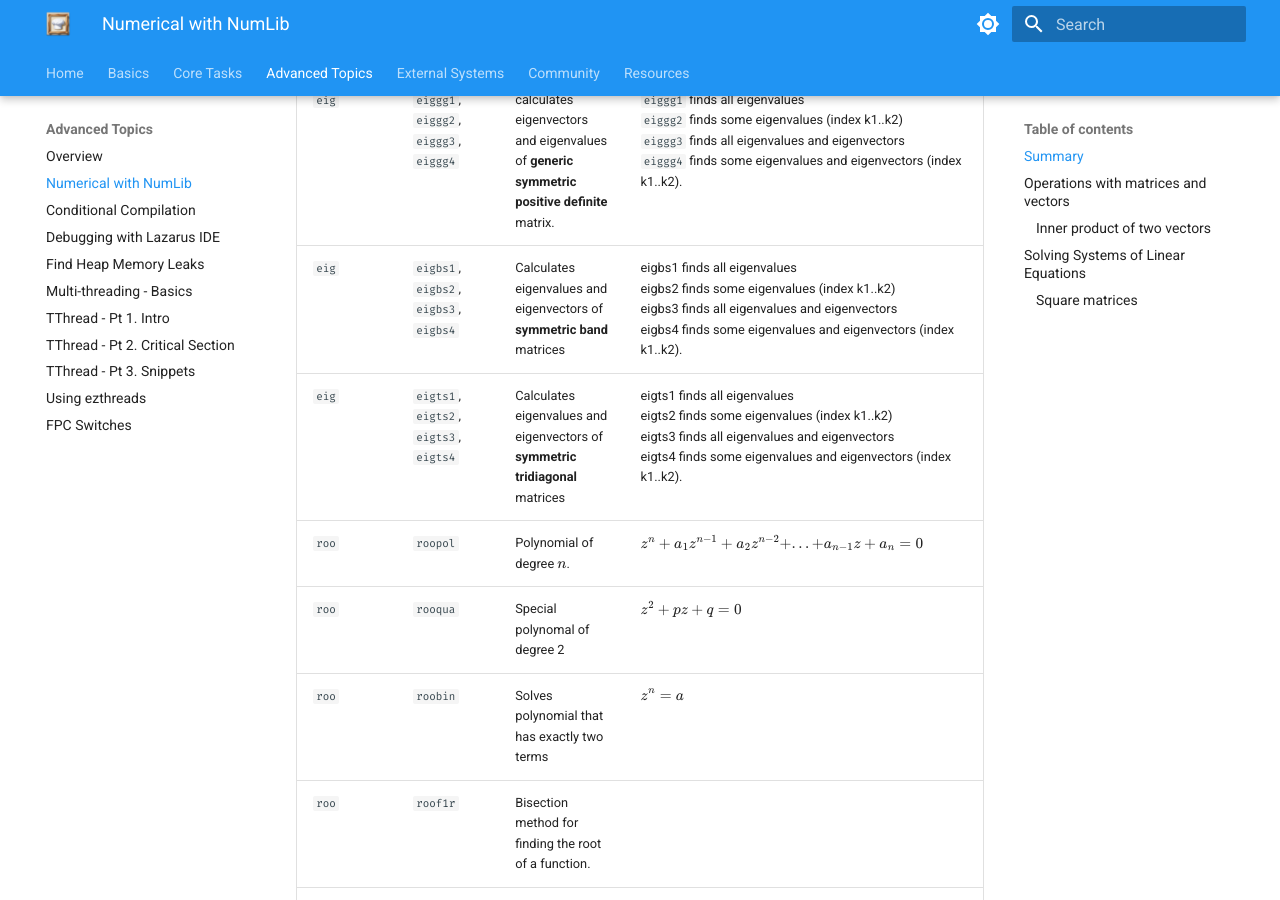
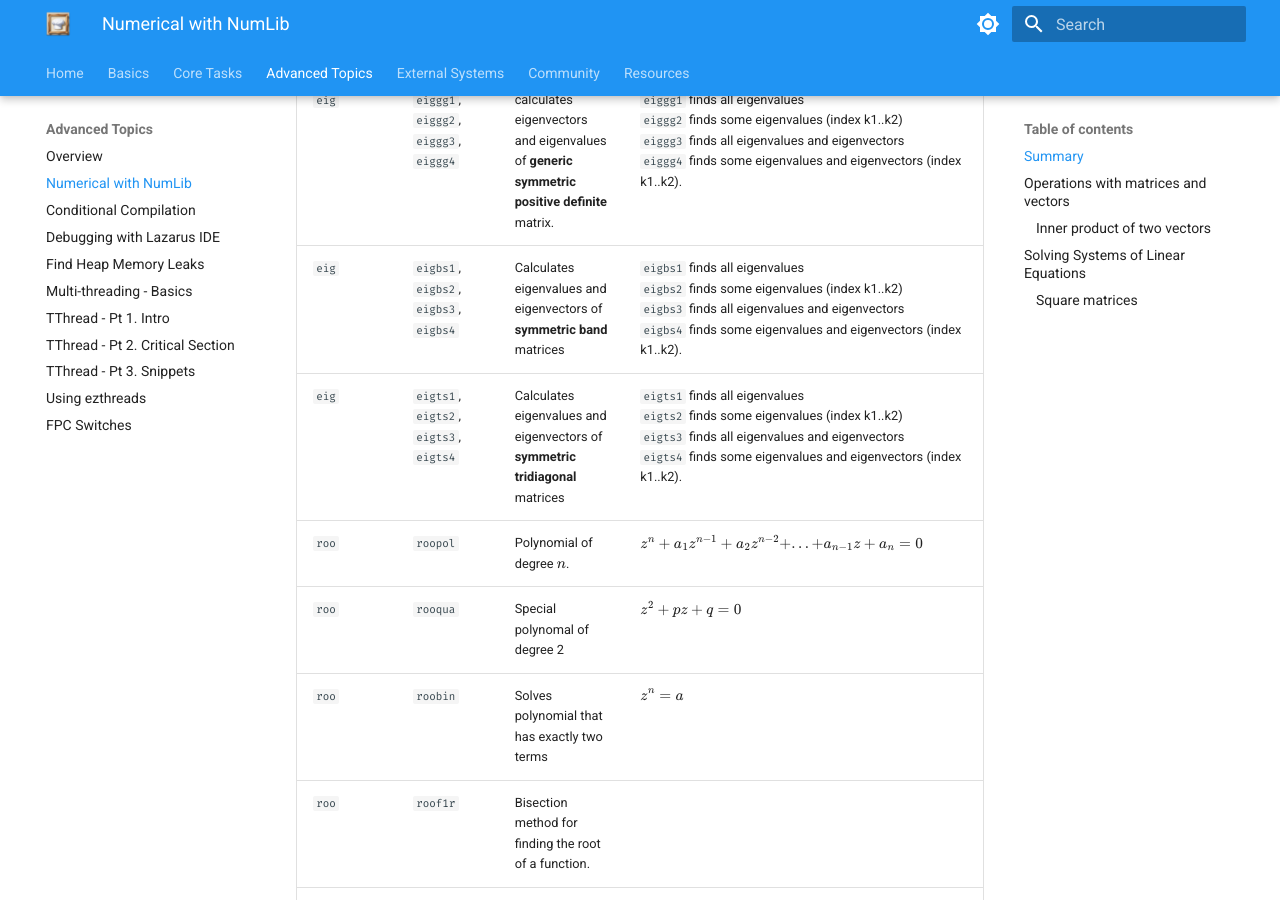
Before and after one commit to ikelaiah/free-pascal-cookbook, an MkDocs documentation site: the page built from docs/docs/advanced/numlib.md, in a window 1280 px wide and 900 px high, scrolled down 2815 px. Built offline with MkDocs 1.6.1 and Material for MkDocs 9.7.7, drawn with Linux system fonts in a browser that asks for light colours; some of the changed text lies outside the part shown.

Commit message:
Update - Minor edits.

```diff
--- a/docs/docs/advanced/numlib.md
+++ b/docs/docs/advanced/numlib.md
@@ -35,8 +35,8 @@ The notes on this page is based on [Free Pascal NumLib official doc](https://wik
 | `eig` | `eigge1`, `eigge3` |  calculates eigenvectors and eigenvalues of **generic** matrix. | `eigge1` calculates all eigenvalues. <br> `eigge3` calculates all eigenvalues and eigenvectors. |
 | `eig` |`eiggs1`, `eiggs2`, `eiggs3`, `eiggs4`  | calculates eigenvectors and eigenvalues of **generic symmetric** matrix. | `eiggs1` finds all eigenvalues <br> `eiggs2` finds some eigenvalues (index k1..k2) <br> `eiggs3` finds all eigenvalues and eigenvectors <br> `eiggs4` finds some eigenvalues and eigenvectors (index k1..k2). |
 | `eig` |`eiggg1`, `eiggg2`, `eiggg3`, `eiggg4`  | calculates eigenvectors and eigenvalues of **generic symmetric positive definite** matrix. | `eiggg1` finds all eigenvalues <br> `eiggg2` finds some eigenvalues (index k1..k2) <br> `eiggg3` finds all eigenvalues and eigenvectors <br> `eiggg4` finds some eigenvalues and eigenvectors (index k1..k2). |
-| `eig` | `eigbs1`, `eigbs2`, `eigbs3`, `eigbs4` | Calculates eigenvalues and eigenvectors of **symmetric band** matrices | eigbs1 finds all eigenvalues <br> eigbs2 finds some eigenvalues (index k1..k2) <br> eigbs3 finds all eigenvalues and eigenvectors <br> eigbs4 finds some eigenvalues and eigenvectors (index k1..k2). |
-| `eig` | `eigts1`, `eigts2`, `eigts3`, `eigts4` | Calculates eigenvalues and eigenvectors of **symmetric tridiagonal** matrices | eigts1 finds all eigenvalues <br> eigts2 finds some eigenvalues (index k1..k2) <br> eigts3 finds all eigenvalues and eigenvectors <br> eigts4 finds some eigenvalues and eigenvectors (index k1..k2). |
+| `eig` | `eigbs1`, `eigbs2`, `eigbs3`, `eigbs4` | Calculates eigenvalues and eigenvectors of **symmetric band** matrices | `eigbs1` finds all eigenvalues <br> `eigbs2` finds some eigenvalues (index k1..k2) <br> `eigbs3` finds all eigenvalues and eigenvectors <br> `eigbs4` finds some eigenvalues and eigenvectors (index k1..k2). |
+| `eig` | `eigts1`, `eigts2`, `eigts3`, `eigts4` | Calculates eigenvalues and eigenvectors of **symmetric tridiagonal** matrices | `eigts1` finds all eigenvalues <br> `eigts2` finds some eigenvalues (index k1..k2) <br> `eigts3` finds all eigenvalues and eigenvectors <br> `eigts4` finds some eigenvalues and eigenvectors (index k1..k2). |
 | `roo` | `roopol` | Polynomial of degree $n$. | $\displaystyle{  z^n + a_1 z^{n-1} + a_2 z^{n-2} + ... + a_{n-1} z + a_n = 0 }$ |
 | `roo` | `rooqua` | Special polynomal of degree 2 | $\displaystyle{ {z}^2 + {p} {z} + {q} = 0}$ |
 | `roo` | `roobin` | Solves polynomial that has exactly two terms | $\displaystyle{ z^n = a }$ |
```
Also changed, not shown: other parts of docs/docs/advanced/numlib.md (+1 -1 lines).
